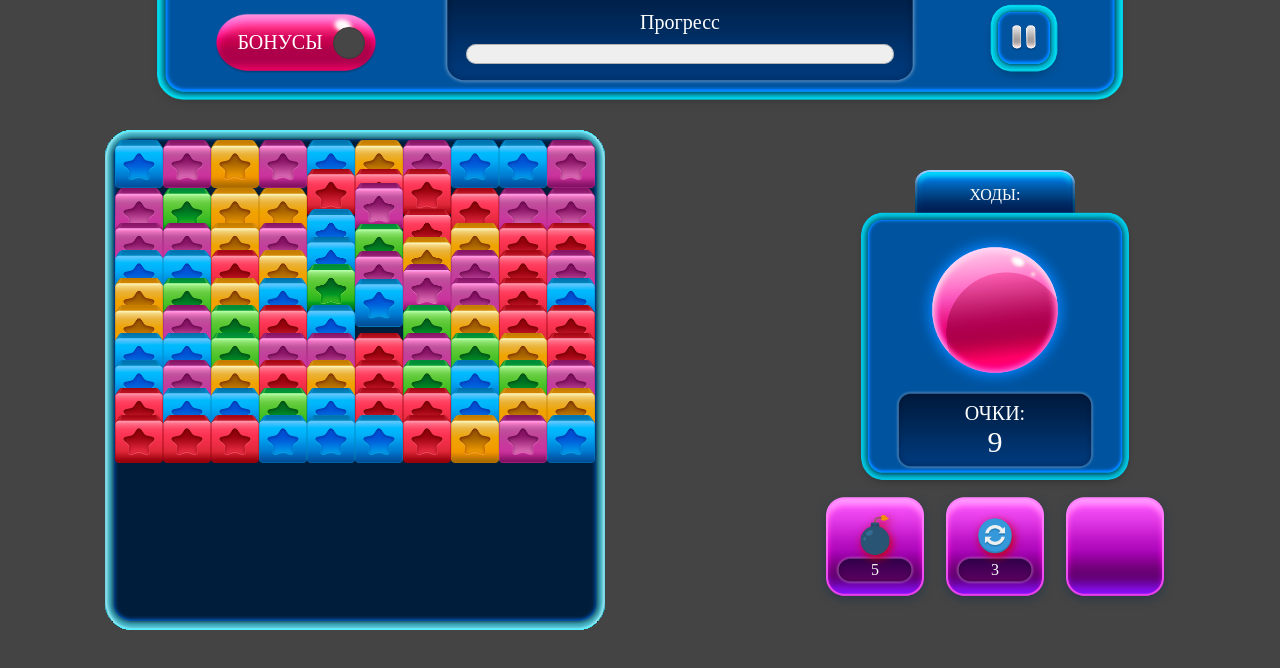
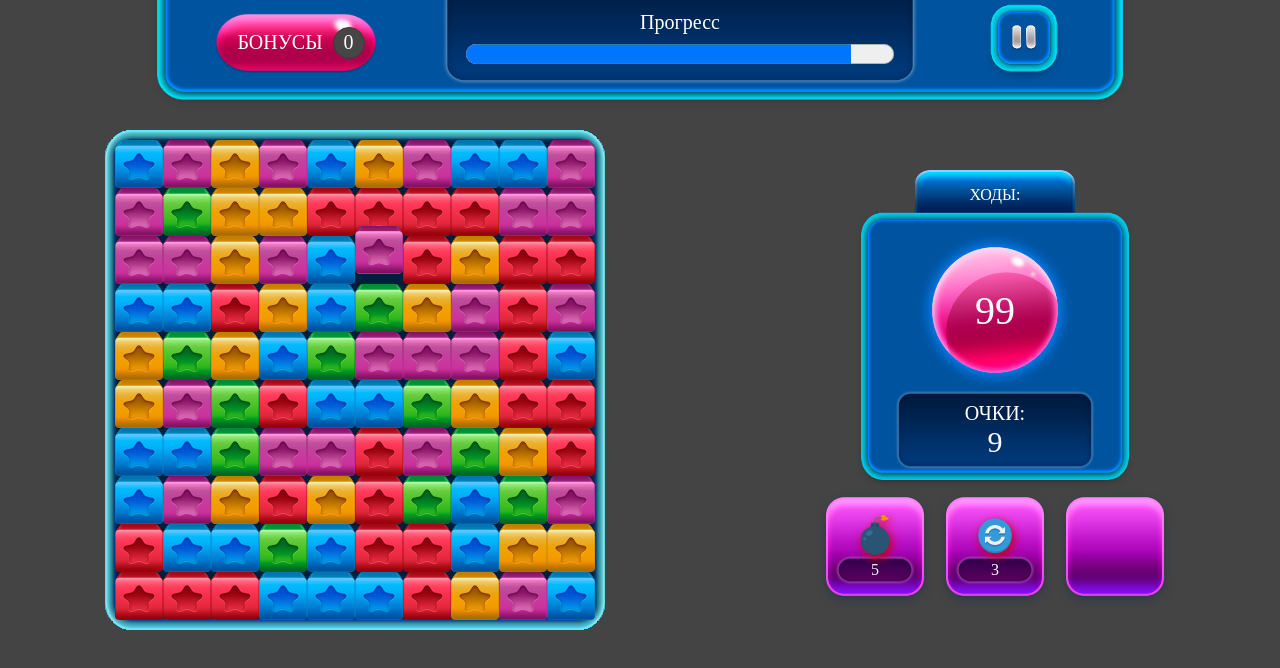
Before and after one commit to Kod-dasm/canvas-game-blast, a website built with webpack: page src/template.html in a window 1280 px wide. Both pictures are taken after a click on the element 355 px from the left and 380 px from the top of the page. Built offline with nearby package versions, Linux system fonts and the light colour scheme; animation ran at ten frames a second.

Commit message:
Added status game

```diff
--- a/src/index.js
+++ b/src/index.js
@@ -5,10 +5,11 @@ const game = {
   sizeStar: 48,
   countStarX: 10,
   countStarY: 10,
-  speed: 192,
+  speed: 96,
   radiusBomb: 3,
   minCountStarsBurn: 2,
-  score: null,
+  bonuse: 0,
+  moves: 100,
   field: [],
   activeBomb: false,
   canvas: null,
@@ -65,10 +66,36 @@ class Star {
     game.field[columnNumber][rowNumber].y = 10 + (game.countStarY - (rowNumber + 1)) * game.sizeStar
   }
 }
+function Button(id, click) {
+  this.elem = document.getElementById(id)
+  this.click = click
+  return this
+}
+function Score() {
+  this.value = 0
+  this.max = 10
+  this.score = document.querySelector('#score')
+  this.progress = document.querySelector('#progress')
+  this.progress.max = this.max
+  this.updateScore = function() {
+    this.score.innerHTML = this.value
+    this.progress.value = this.value
+  }
+  this.countingScore = function(count) {
+    if (count >= game.minCountStarsBurn) {
+        return count + this.countingScore(count - 1)
+    }
+    return 0
+  }
+  return this
+}
+function computedData(id, count) {
+  const elem = document.getElementById(id)
+  elem.innerHTML = count
+}
 
 function createdField() {
-  game.score = 0
-  updateScore()
+  score.updateScore()
   for (let columnNumber = 0; columnNumber < game.countStarX; columnNumber++) {
     game.field.push(addCell(columnNumber))
   }
@@ -80,15 +107,17 @@ function addCell(columnNumber) {
   }
   return cells
 }
-function animationOfShootingStars() {
+function animationOfShootingStars(coordX, coordY) {
   for (let rowNumber = 0; rowNumber < game.countStarY; rowNumber++) {
   let step = 0;
     (function animation(){
+        if (game.field.length != 0) {
           moveStars(rowNumber+1)
           drawField(rowNumber, step + 1)
           step++
           if (step < game.speed) {
             window.requestAnimationFrame(animation)
+          }
         }
     })(rowNumber)
   }
@@ -174,13 +203,36 @@ function draw() {
   game.canvas.setAttribute('width', game.sizeFieldX)
   game.canvas.setAttribute('height', game.sizeFieldY)
   createdField()
+  computedData('moves', game.moves)
+  computedData('bonuse', game.bonuse)
   animationOfShootingStars()
   console.log('field = ', game.field)
 }
+const score = new Score()
 draw()
 
 game.canvas.addEventListener("mousemove", moveOnStar, false)
 game.canvas.addEventListener("click", clickOnStar, false)
+
+const bonuseBomb = new Button("bomb", function() {
+  if(game.bonuse >= 5) {
+    game.activeBomb = true
+    updateField(resetActiveStars)
+    game.bonuse -= 5
+    computedData('bonuse', game.bonuse)
+  }
+})
+const bonuseRepeat = new Button("repeat", function() {
+  if(game.bonuse >= 3) {
+    game.field = []
+    createdField()
+    animationOfShootingStars()
+    game.bonuse -= 3
+    computedData('bonuse', game.bonuse)
+  }
+})
+bonuseBomb.elem.addEventListener("click", bonuseBomb.click, false)
+bonuseRepeat.elem.addEventListener("click", bonuseRepeat.click, false)
 
 function moveOnStar(e) {
   const x = e.offsetX
@@ -191,19 +243,11 @@ function moveOnStar(e) {
 }
 
 function hoverStars(item, coordX, coordY) {
-  // this.fieldDel = []
-  // !game.activeBomb ? searchInWidth(item.color, coordX, coordY) : searchDetonateZone(game.radiusBomb, coordX, coordY)
-  // searchInWidth(item.color, coordX, coordY)
   if (item.activeStars.length == 0){
     !game.activeBomb ? searchInWidth(item, coordX, coordY) : searchDetonateZone(item, coordX, coordY, game.radiusBomb)
     animationHover(item)
     return
   }
-  // if (item.activeStars.length == 0){
-  //   searchInWidth(item, coordX, coordY)
-  //   animationHover(item)
-  //   return
-  // }
   animationHover(item)
 }
 
@@ -222,8 +266,8 @@ function saveTheStarValue(item, coordX, coordY) {
   item.activeStars.push({ x: coordX, y: coordY })
 }
 function isColor(color, coordX, coordY) {
-    if (typeof color == "string" && color == game.field[coordX][coordY].color) return true
-    else if (game.activeBomb) return true
+    if (game.activeBomb) return true
+    else if (typeof color == "string" && color == game.field[coordX][coordY].color) return true
     return false
 }
 function checkUpCell(item, coordX, coordY, func, radius) {
@@ -293,14 +337,50 @@ function checkStar(x, y, func) {
 function remove(star, coordX, coordY) {
   if (star.activeStars.length >= game.minCountStarsBurn) {
     star.burnStar()
-    game.score += countingScore(star.activeStars.length)
-    updateScore()
-    animationOfShootingStars()
-    hoverStars(game.field[coordX][coordY], coordX, coordY)
+    score.value += score.countingScore(star.activeStars.length)
+    addBonuse(star.activeStars.length)
+    score.updateScore()
+    animationOfShootingStars(coordX, coordY)
   }
   updateField(resetActiveStars)
+  game.activeBomb = false
+  // game.moves--
+  computedData('moves', --game.moves)
+  statusGame()
 }
-
+function statusGame() {
+  let status = null
+  if(checkWin()) {
+    status = "Победа"
+  }
+  else if(checkLost()) {
+    status = "Поражение"
+  }
+  else return
+  console.log(status)
+  game.canvas.removeEventListener("mousemove", moveOnStar, false)
+  game.canvas.removeEventListener("click", clickOnStar, false)
+  game.field = []
+  drawBackground()
+  game.ctx.textAlign = "center"
+  game.ctx.fillStyle = "#fff";
+  game.ctx.font = 'bold 30px sans-serif';
+  game.ctx.fillText(status, game.sizeFieldX/2, game.sizeFieldY/2);
+}
+function checkWin() {
+  return score.value >= score.max ? true : false
+}
+function checkLost() {
+  return game.moves < 1 ? true : false
+}
+function addBonuse(count) {
+  count > 5 && !game.activeBomb ? game.bonuse++ : false
+  computedData('bonuse', game.bonuse)
+}
+// function updateBonuse() {
+//   const bonuse = document.getElementById('bonuse')
+//   bonuse.innerHTML = game.bonuse
+// }
 function updateField(func) {
   game.field = game.field.map(itemX => itemX.map(itemY => {
     return func(itemY)
@@ -314,13 +394,3 @@ function resetHover(itemY) {
   itemY.hover = false
   return itemY
 }
-function  updateScore() {
-  const score = document.querySelector('#score')
-  score.innerHTML = game.score
-}
-function countingScore(count) {
-  if (count >= game.minCountStarsBurn) {
-      return count + countingScore(count - 1)
-  }
-  return 0
-}
--- a/src/styles/main.css
+++ b/src/styles/main.css
@@ -86,6 +86,7 @@ body {
 
 .content-width {
     width: 1200px;
+    color: #FFF;
 }
 
 .header {
--- a/src/template.html
+++ b/src/template.html
@@ -10,12 +10,12 @@
       <div class="flex content-center items-center flex-auto h-85">
           <div class="button_update size-rectangle flex content-center items-center h-60">
               БОНУСЫ
-              <div class="button_update-ellipse size-rectangle flex content-center items-center"></div>
+              <div id="bonuse" class="button_update-ellipse size-rectangle flex content-center items-center"></div>
           </div>
       </div>
       <div class="rectangle-progress size-rectangle flex flex-column content-center items-center h-85">
           <div>Прогресс</div>
-          <progress class="progress" value="0" max="100"></progress>
+          <progress id="progress" class="progress" value="0" max="100"></progress>
       </div>
       <div class="flex content-center items-center flex-auto h-85">
           <div class="container-pause pause size-rectangle" :class="{ menu: !showGame, pause: showGame }" @click="putPause"></div>
@@ -42,7 +42,7 @@
         <div class="flex flex-column items-center">
             <div class="rectangle-time size-rectangle flex content-center"><p>ХОДЫ:</p></div>
             <div class="panel-score size-rectangle flex flex-column content-center items-center">
-                <div class="size-rectangle elipse-time flex content-center items-center fs40"></div>
+                <div id="moves" class="size-rectangle elipse-time flex content-center items-center fs40"></div>
                 <div class="size-rectangle rectangle-score flex flex-column content-center items-center">
                     <div class="fs20">ОЧКИ:</div>
                     <div id="score" class="fs30"></div>
@@ -50,11 +50,11 @@
             </div>
         </div>
         <div class="bonuse flex">
-            <div class="flex flex-column content-center items-center button-bonuse size-rectangle" @click="activateBonuseBomb">
+            <div id="bomb" class="flex flex-column content-center items-center button-bonuse size-rectangle" @click="activateBonuseBomb">
                 <img src="/images/bomb.png" alt="" class="icon-bonuse">
                 <div class="price-bonus size-rectangle flex content-center items-center">5</div>
             </div>
-            <div class="flex flex-column content-center items-center button-bonuse size-rectangle" @click="updateField">
+            <div id="repeat" class="flex flex-column content-center items-center button-bonuse size-rectangle" @click="updateField">
                 <img src="/images/repeat.png" alt="" class="icon-bonuse">
                 <div class="price-bonus size-rectangle flex content-center items-center">3</div>
             </div>
--- a/webpack.config.js
+++ b/webpack.config.js
@@ -21,7 +21,7 @@ module.exports = {
     },
     plugins: [
         new HtmlWebpackPlugin({
-            title: 'blast-game',
+            title: 'Blast game',
             template: path.resolve(__dirname, './src/template.html'), // шаблон
             filename: 'index.html', // название выходного файла
         }),
```
Lines whose indentation alone changed are shown as unchanged.
